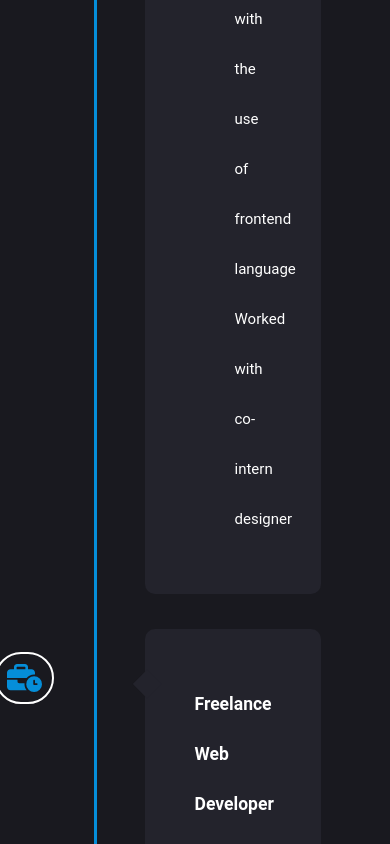
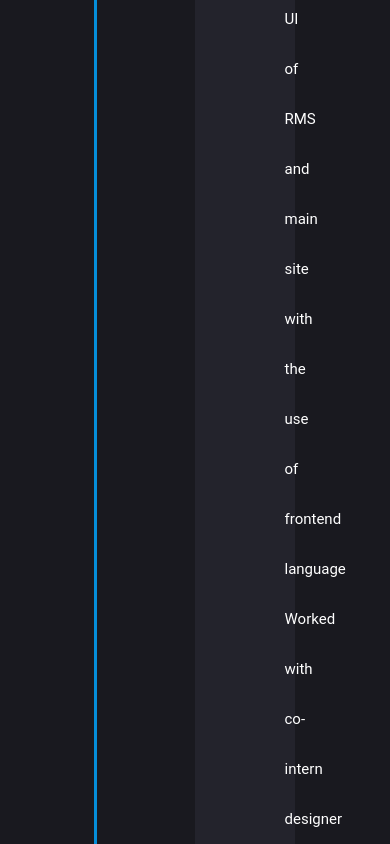
Before and after one commit to vmangahis/VM-Dev, a React (Create React App) app: page / in a window 390 px wide. Shown: the part 2693-3537 px from the top of the page. Built offline with nearby package versions, Linux system fonts and the light colour scheme.

Commit message:
fix moving icon

```diff
--- a/src/App.css
+++ b/src/App.css
@@ -415,70 +415,95 @@ outline: none;
 
 
 
+
+
+
 .experience-card{
 
   margin-bottom:35px;
   display: flex;
   flex-direction: column;
-  height:auto;
-  width:calc(50% - 50px);
+
+
+
+  padding:50px;
+  position:relative;
+  z-index:1;
+}
+
+
+
+
+.odd{
+  align-items: flex-start;
+}
+
+.even{
+  align-items: flex-end;
+}
+
+.experience-card > section{
+  width: calc(50% - 40px);
   background-color: #23232c;
   padding:50px;
-  border-radius: 10px;
-  z-index:1;
-  position:relative;
-
+  position: relative;
+  border-radius:10px;
 }
 
-.experience-card::before{
+
+
+.odd > section::before, .even > section::before{
   position:absolute;
   width:20px;
   height:20px;
   content:'';
-  top:10%;
+  top:30px;
   bottom:0;
   background-color:#23232c;
   transform:rotate(-45deg);
   z-index:-10;
+
+}
+
+.even > section::before{
+  left:-8px;
+}
+
+.odd > section::before{
+  right:-7px;
+}
+
+
+.expIcon > path{
+  fill:var(--font-color);
 }
 
 .expIcon{
-
   position: absolute;
   content: '';
-  top:5%;
+  top:4%;
   border:2px solid #ffffff;
   padding:10px;
   background-color: #19191F ;
 
   border-radius: 35px;
   height:auto;
-  right:-85px;
+  right:-75px;
   max-width:35px;
   bottom:0;
 
 }
 
-.expIcon > path{
-  fill:var(--font-color);
-}
 
-.even > .expIcon{
-  left:-75px;
+
+.even > section >  .expIcon{
+  left:-70px;
 }
 
 
 
-.odd::before{
-  right:-.5em;
 
 
-}
-
-.even::before{
-  right:0;
-  left:-.5em;
-}
 
 .even{
   margin-left:auto;
@@ -681,7 +706,6 @@ outline: none;
 
  .experience-card{
     font-size:clamp(15px, 1.5em, 1vw);
-
     position: relative;
  }
 
@@ -713,18 +737,26 @@ outline: none;
 
 
 @media(max-width:900px){
+
+  .experience-card > section{
+    width:100%;
+  }
+
+
   .odd, .even{
     width:70%;
-    justify-content: flex-end;
+
     margin-left:auto;
   }
 
-  .odd::before{
+  .odd > section::before{
     left:-.5em;
   }
 
-  .expIcon{
-    left:0;
+  .expIcon, .even > section > .expIcon {
+
+
+    left:-200px;
   }
 
   .odd > .expIcon, .even > .expIcon{
@@ -737,8 +769,6 @@ outline: none;
     left:10%;
   }
 
-  .experience-timeline{
-    align-items: flex-end;
-  }
+
 
 }
--- a/src/components/TimelineCard.js
+++ b/src/components/TimelineCard.js
@@ -5,8 +5,8 @@ import React from 'react'
 
 const TimelineCard = ({title, date, company, respons, rowType, expIcon}) => {
   return (
-
-      <section className={rowType === "odd" ? "experience-card odd" : "experience-card even"}>
+      <div className={rowType === "odd" ? "experience-card odd" : "experience-card even"}>
+      <section>
           {expIcon}
 
           <div className="experience-header">
@@ -22,7 +22,7 @@ const TimelineCard = ({title, date, company, respons, rowType, expIcon}) => {
               </ul>
           </section>
 
-
+          </div>
 
   )
 }
```
